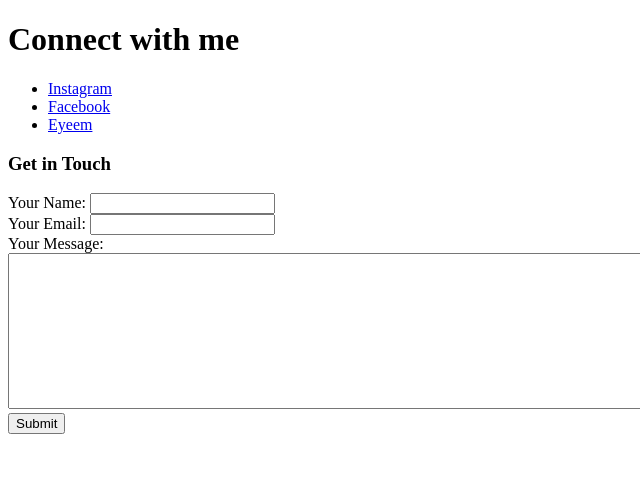
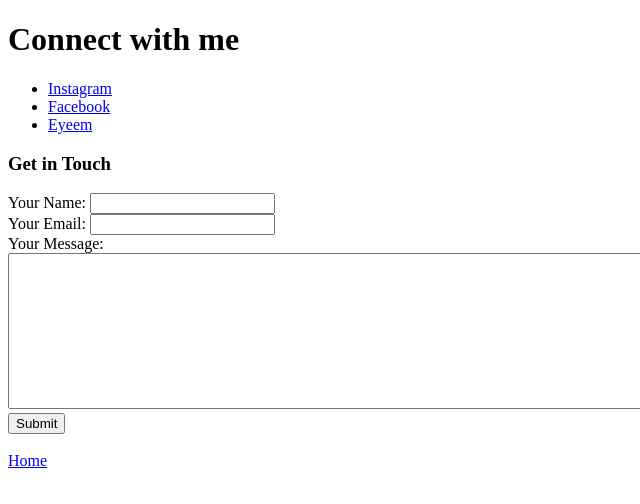
Before and after one commit to emma818/cv, a plain HTML site: page contact-me.html in a window 1280 px wide. Shown: the full height of the page, 0-640 px from the left. Drawn offline with Linux system fonts and the light colour scheme.

Commit message:
Update contact-me.html

```diff
--- a/contact-me.html
+++ b/contact-me.html
@@ -21,5 +21,7 @@
       <textarea name="yourMessage" rows="10" cols="80"></textarea><br>
       <input type="submit" name="">
     </form>
+    <br>
+    <a href="index.html">Home</a>
   </body>
 </html>
```
